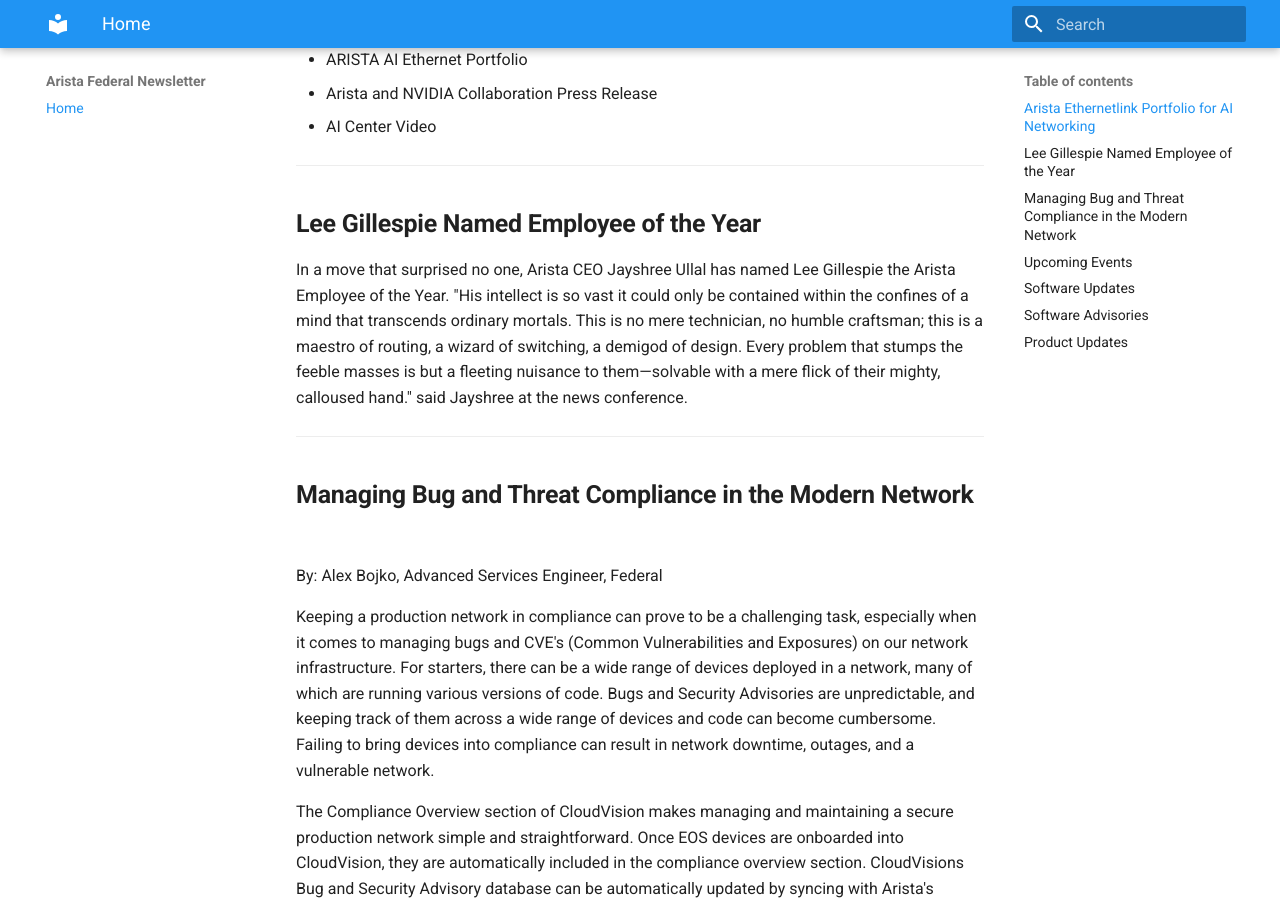
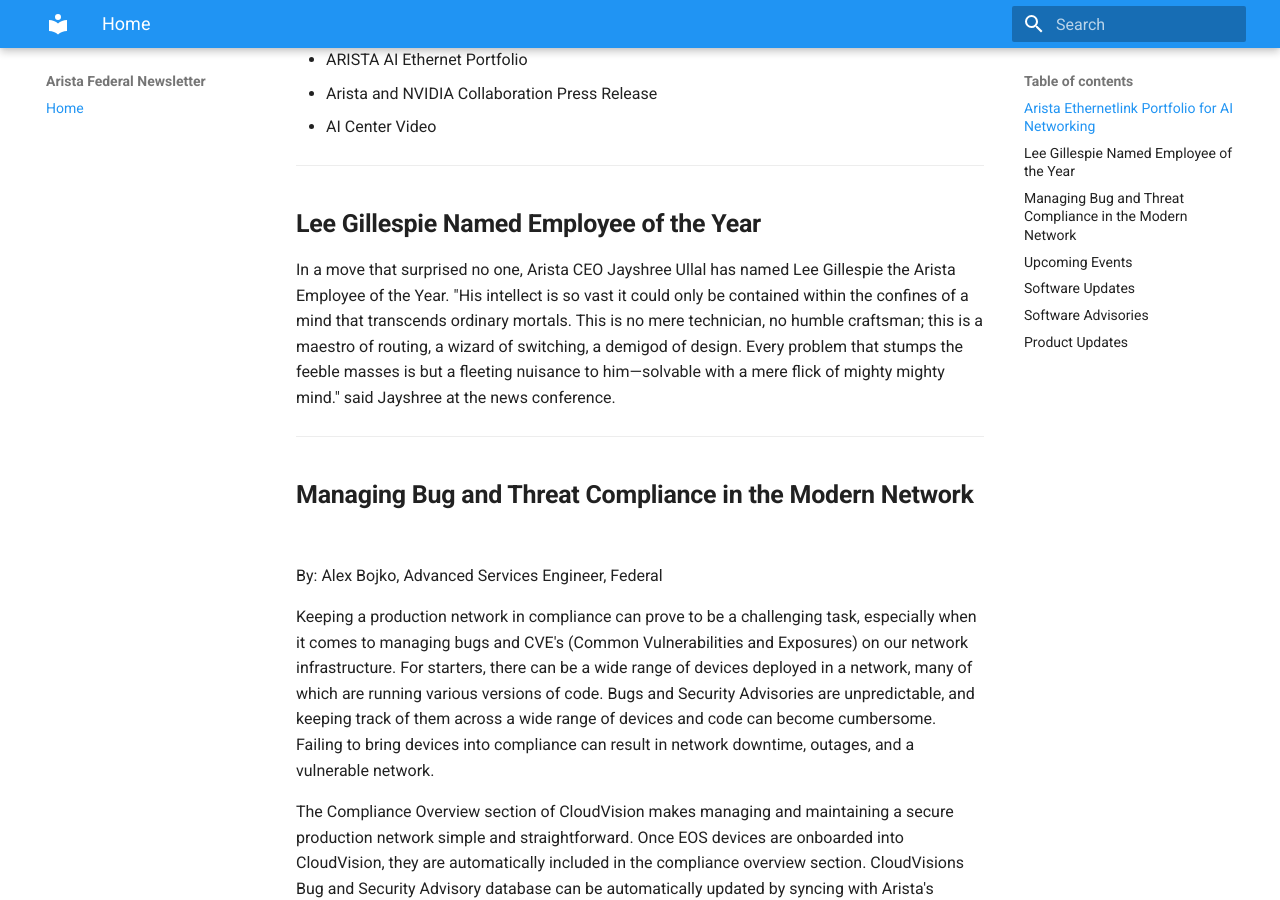
Before and after one commit to AristaFederal/Newsletter, an MkDocs documentation site: the page built from docs/index.md, in a window 1280 px wide and 900 px high, scrolled down 3330 px. Built offline with MkDocs 1.6.1 and Material for MkDocs 9.7.7, drawn with Linux system fonts in a browser that asks for light colours.

Commit message:
fed update!!

```diff
--- a/docs/index.md
+++ b/docs/index.md
@@ -105,7 +105,7 @@
 
 ---
 ## **Lee Gillespie Named Employee of the Year**
-In a move that surprised no one, Arista CEO Jayshree Ullal has named Lee Gillespie the Arista Employee of the Year. "His intellect is so vast it could only be contained within the confines of a mind that transcends ordinary mortals. This is no mere technician, no humble craftsman; this is a maestro of routing, a wizard of switching, a demigod of design. Every problem that stumps the feeble masses is but a fleeting nuisance to them—solvable with a mere flick of their mighty, calloused hand." said Jayshree at the news conference.
+In a move that surprised no one, Arista CEO Jayshree Ullal has named Lee Gillespie the Arista Employee of the Year. "His intellect is so vast it could only be contained within the confines of a mind that transcends ordinary mortals. This is no mere technician, no humble craftsman; this is a maestro of routing, a wizard of switching, a demigod of design. Every problem that stumps the feeble masses is but a fleeting nuisance to him—solvable with a mere flick of mighty mighty mind." said Jayshree at the news conference.
 
 ---
 ## **Managing Bug and Threat Compliance in the Modern Network**
```
